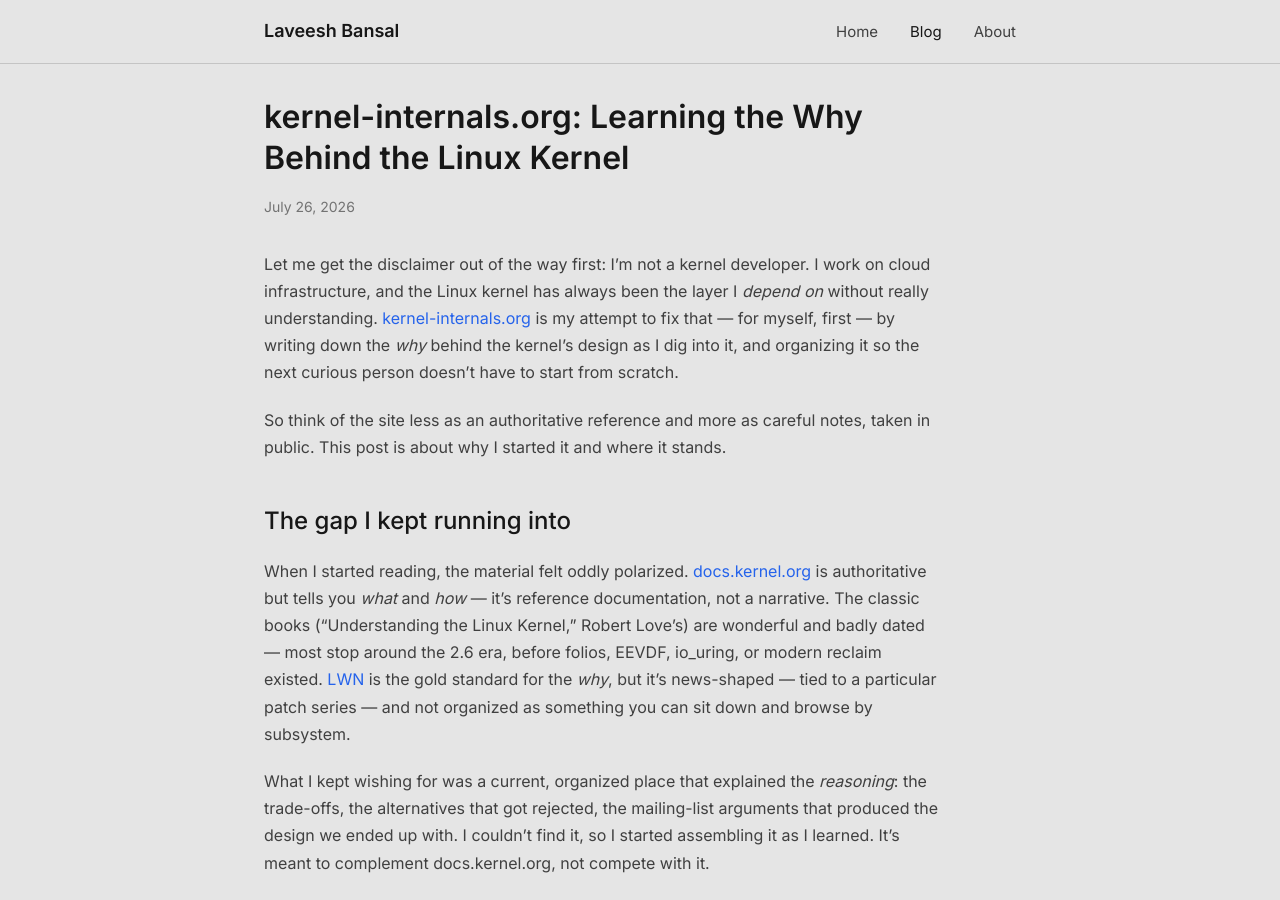
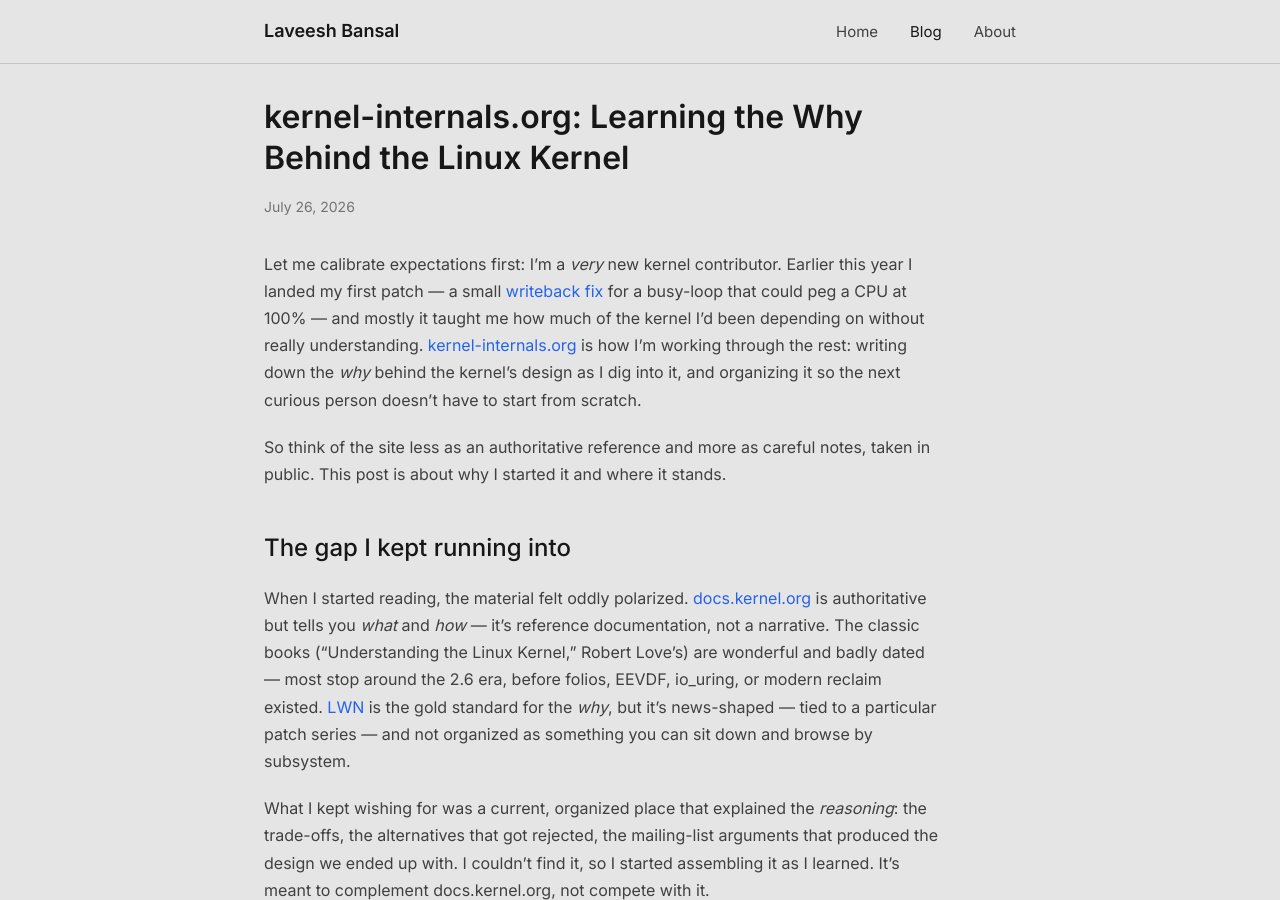
Before and after one commit to laveeshb/laveeshb.github.io, a Jekyll site: the page built from _posts/2026-07-26-kernel-internals-org.md, in a window 1280 px wide and 900 px high. Built offline with Jekyll 4.4.1, drawn with Linux system fonts in a browser that asks for light colours; comment, search, counter and statistics services are not loaded.

Commit message:
Correct the framing: new kernel contributor, not a non-dev
I do contribute to the kernel, just recently — reference my first patch
(the dirtytime writeback busy-loop fix in fs/fs-writeback.c) as the
honest, modest hook instead of claiming I'm not a developer.

```diff
--- a/_posts/2026-07-26-kernel-internals-org.md
+++ b/_posts/2026-07-26-kernel-internals-org.md
@@ -5,10 +5,10 @@ date: 2026-07-26
 order: 8
 categories: [linux]
 tags: [linux-kernel, documentation, open-source, learning-in-public]
-excerpt: "A side project where I try to make sense of why the Linux kernel is built the way it is. I'm not a kernel developer — this is learning in public, with everything traced back to primary sources."
+excerpt: "A side project where I make sense of why the Linux kernel is built the way it is. I'm a very new kernel contributor — one small patch in — learning the rest in public, with everything traced to primary sources."
 ---
 
-Let me get the disclaimer out of the way first: I'm not a kernel developer. I work on cloud infrastructure, and the Linux kernel has always been the layer I *depend on* without really understanding. <a href="https://kernel-internals.org" target="_blank">kernel-internals.org</a> is my attempt to fix that — for myself, first — by writing down the *why* behind the kernel's design as I dig into it, and organizing it so the next curious person doesn't have to start from scratch.
+Let me calibrate expectations first: I'm a *very* new kernel contributor. Earlier this year I landed my first patch — a small <a href="https://git.kernel.org/pub/scm/linux/kernel/git/torvalds/linux.git/commit/?id=68140cf5076bcaee4c40033036b4b31f95dcb063" target="_blank">writeback fix</a> for a busy-loop that could peg a CPU at 100% — and mostly it taught me how much of the kernel I'd been depending on without really understanding. <a href="https://kernel-internals.org" target="_blank">kernel-internals.org</a> is how I'm working through the rest: writing down the *why* behind the kernel's design as I dig into it, and organizing it so the next curious person doesn't have to start from scratch.
 
 So think of the site less as an authoritative reference and more as careful notes, taken in public. This post is about why I started it and where it stands.
 
```
